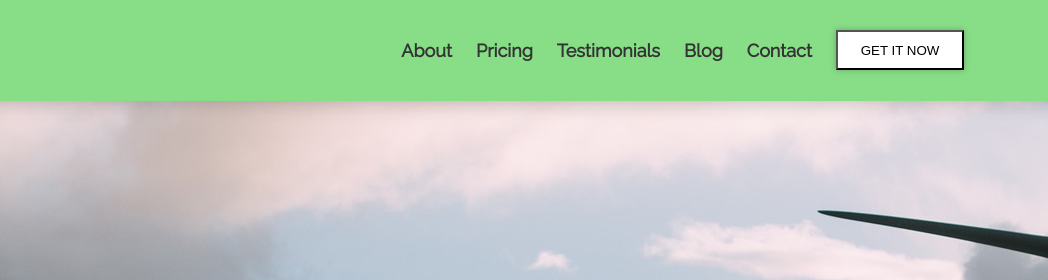
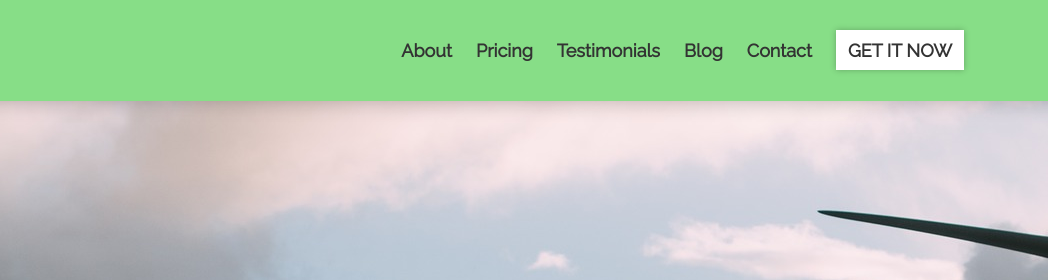
Before and after one commit to Mariox222/bamboo-praksa, a website: page index.html in a window 1280 px wide. Shown: the top 280 px of the page, 232-1280 px from the left. Drawn offline with Linux system fonts and the light colour scheme.

Commit message:
popravi buttone

```diff
--- a/sass/style.scss
+++ b/sass/style.scss
@@ -1,3 +1,4 @@
+@import url('https://fonts.googleapis.com/css?family=Raleway');
 
 // colors
 $our-green: #87DE87;
@@ -75,6 +76,11 @@ section, header, footer{
     padding-top: $header-height;
 }
 
+button {
+    border: 0;
+    padding: 0;
+}
+
 .header {
     position: fixed;
     background-color: $our-green;
@@ -102,11 +108,21 @@ section, header, footer{
             color: $our-gray;
         }
 
-        .header__grid__button{
+        button.header__grid__button{
             width: 8rem;
             height: 2.5rem;
             box-shadow: 0rem 0rem .375rem rgba(0, 0, 0, 0.25);
             background-color: #FFFFFF;
+
+            // font
+            font-family: Raleway;
+            font-style: normal;
+            font-weight: 700;
+            font-size: 1.125rem;
+            line-height: 1.167;
+
+            color: #333333;
+
 
         }
     }
```
Also changed, not shown: sass/style.css, 1 other file.
